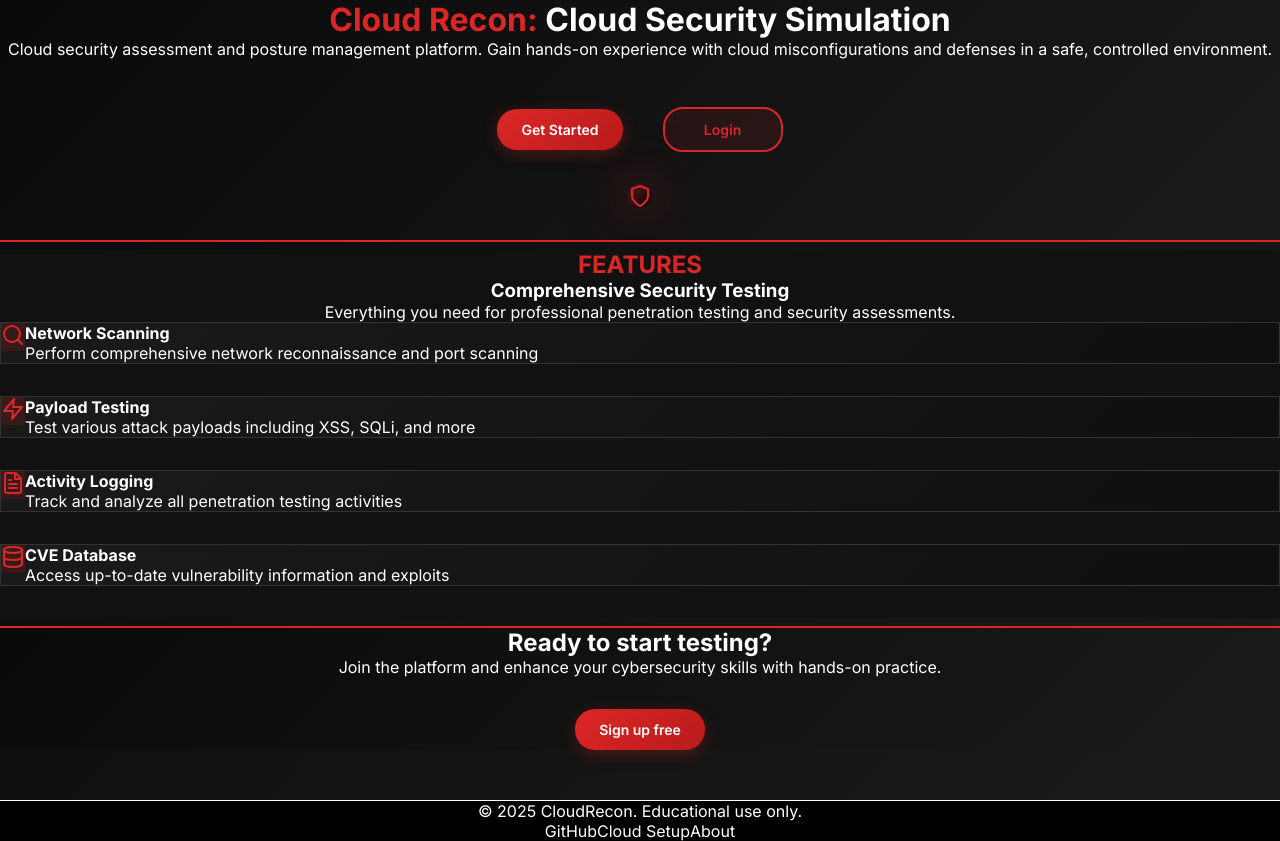
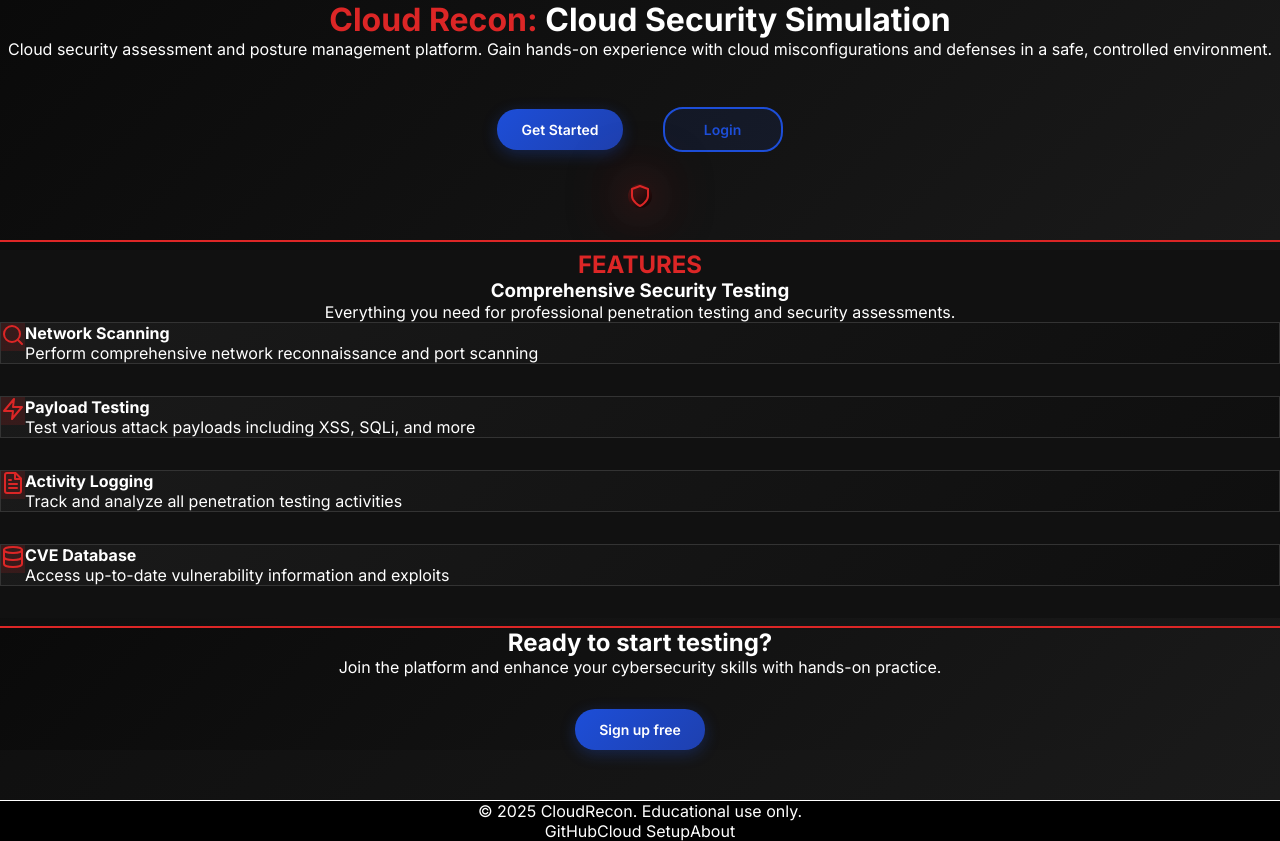
Before and after one commit to Muhayminalam/Cloud-Recon, a Next.js app in the folder frontend/: page / in a window 1280 px wide. Built offline with nearby package versions, Linux system fonts and the light colour scheme.

Commit message:
update blue global css

```diff
--- a/frontend/styles/globals.css
+++ b/frontend/styles/globals.css
@@ -35,10 +35,10 @@
   font-size: 14px;
   font-weight: 600;
   transition: all 0.3s ease;
-  background: linear-gradient(135deg, #dc2626 0%, #b91c1c 100%);
+  background: linear-gradient(135deg, #1d4ed8 0%, #1e40af 100%);
   color: white;
   text-decoration: none;
-  box-shadow: 0 4px 15px rgba(220, 38, 38, 0.3);
+  box-shadow: 0 4px 15px rgba(29, 78, 216, 0.3);
   border-radius: 20px;
   border: none;
   cursor: pointer;
@@ -47,8 +47,8 @@
 
 .btn-primary:hover {
   transform: translateY(-3px);
-  box-shadow: 0 8px 25px rgba(220, 38, 38, 0.5);
-  background: linear-gradient(135deg, #b91c1c 0%, #991b1b 100%);
+  box-shadow: 0 8px 25px rgba(29, 78, 216, 0.5);
+  background: linear-gradient(135deg, #1e40af 0%, #1e3a8a 100%);
 }
 
 .btn-secondary {
@@ -59,9 +59,9 @@
   font-size: 14px;
   font-weight: 600;
   transition: all 0.3s ease;
-  background: rgba(220, 38, 38, 0.1);
-  color: #dc2626;
-  border: 2px solid #dc2626;
+  background: rgba(29, 78, 216, 0.1);
+  color: #1d4ed8;
+  border: 2px solid #1d4ed8;
   text-decoration: none;
   border-radius: 20px;
   cursor: pointer;
@@ -69,7 +69,7 @@
 }
 
 .btn-secondary:hover {
-  background: rgba(220, 38, 38, 0.2);
+  background: rgba(29, 78, 216, 0.2);
   transform: translateY(-3px);
 }
 
@@ -100,12 +100,12 @@
 }
 
 ::-webkit-scrollbar-thumb {
-  background: #dc2626;
+  background: #1d4ed8;
   border-radius: 4px;
 }
 
 ::-webkit-scrollbar-thumb:hover {
-  background: #b91c1c;
+  background: #1e40af;
 }
 
 /* Code blocks styling */
@@ -135,9 +135,9 @@
 }
 
 input:focus, textarea:focus, select:focus {
-  border-color: #dc2626;
+  border-color: #1d4ed8;
   outline: none;
-  box-shadow: 0 0 0 2px rgba(220, 38, 38, 0.2);
+  box-shadow: 0 0 0 2px rgba(29, 78, 216, 0.2);
 }
 
 /* Feature cards hover effects */
@@ -148,7 +148,7 @@
 }
 
 .feature-card:hover {
-  border-color: #dc2626;
+  border-color: #1d4ed8;
   transform: translateY(-4px);
-  box-shadow: 0 12px 40px rgba(220, 38, 38, 0.2);
+  box-shadow: 0 12px 40px rgba(29, 78, 216, 0.2);
 }
```
